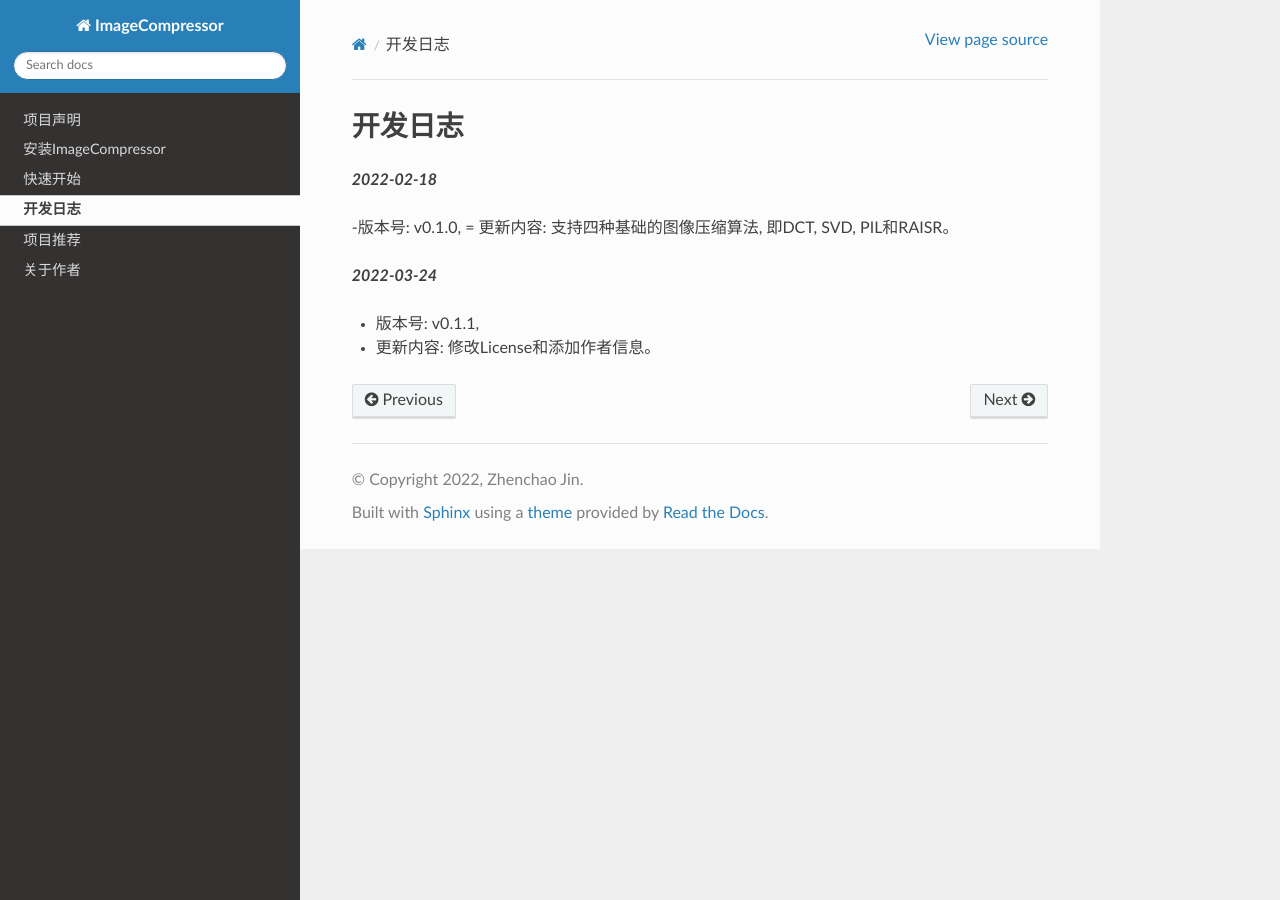
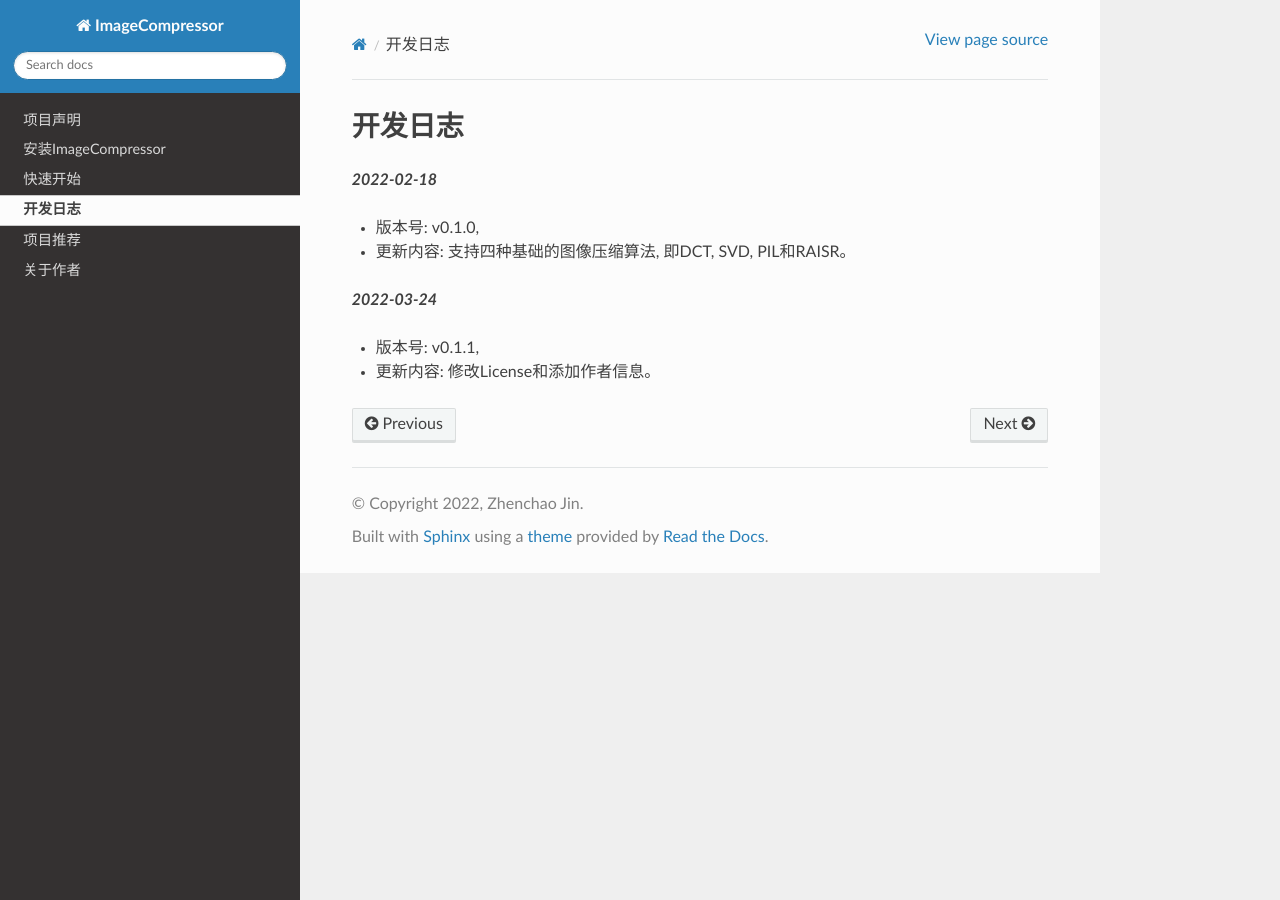
Before and after one commit to CharlesPikachu/imagecompressor, a Sphinx documentation site: the page built from docs/Changelog.md, in a window 1280 px wide. Built offline with Sphinx 7.4.7 and the Read the Docs theme 2.0.0, drawn with Linux system fonts in a browser that asks for light colours; some of the changed lines change nothing that is shown.

Commit message:
update docs

```diff
--- a/docs/Changelog.md
+++ b/docs/Changelog.md
@@ -2,8 +2,8 @@
 
 ***2022-02-18***
 
--版本号: v0.1.0,
-= 更新内容: 支持四种基础的图像压缩算法, 即DCT, SVD, PIL和RAISR。
+- 版本号: v0.1.0,
+- 更新内容: 支持四种基础的图像压缩算法, 即DCT, SVD, PIL和RAISR。
 
 ***2022-03-24***
 
```
